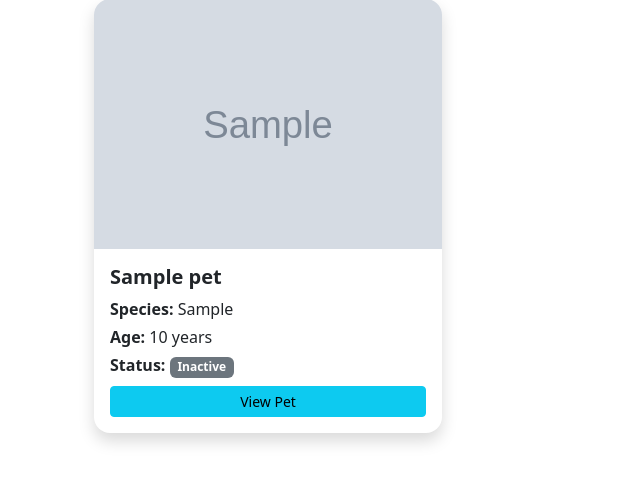
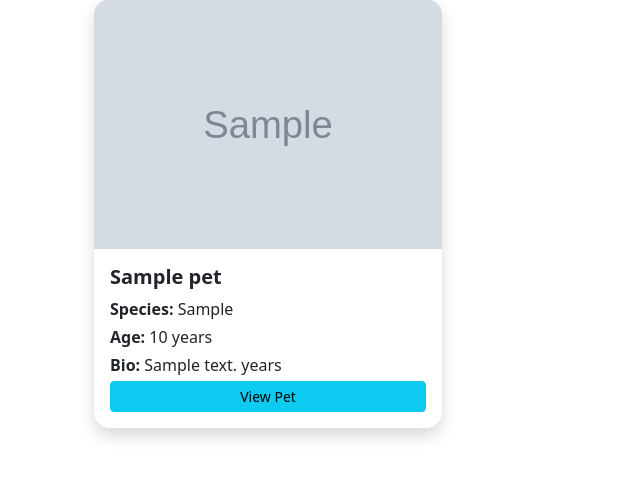
Before and after one commit to sniper7jd/purrfect, a Flask app: page / in a window 1280 px wide. Shown: the part 303-786 px from the top of the page, without its empty margins (0-640 px from the left). Run offline with Flask 3, Linux system fonts and the light colour scheme; a user stored in the database is signed in; tables that the repository leaves empty hold one stand-in row (values such as "Sample post"); grey boxes marked "Sample" are stand-in pictures; some libraries are stand-ins or nearby versions.

Commit message:
active and cannot message oneself

```diff
--- a/app/main/routes.py
+++ b/app/main/routes.py
@@ -50,8 +50,12 @@ def unlike_pet(pet_id):
 @login_required
 def chat(user_id):
     user = current_user
+
+    if user.id == user_id:
+        flash("That's your pet!", "warning")
+        return redirect(url_for('main.index'))
+
     other_user = User.query.get(user_id)
-
     if other_user is None:
         return redirect(url_for('main.messages'))  # Redirect if user not found
 
--- a/app/templates/index.html
+++ b/app/templates/index.html
@@ -23,13 +23,7 @@
                         <h5 class="card-title fw-semibold">{{ pet.name }}</h5>
                         <p class="mb-1"><strong>Species:</strong> {{ pet.species }}</p>
                         <p class="mb-1"><strong>Age:</strong> {{ pet.age }} years</p>
-                        <p class="mb-2"><strong>Status:</strong>
-                            {% if pet.active %}
-                                <span class="badge bg-success">Active</span>
-                            {% else %}
-                                <span class="badge bg-secondary">Inactive</span>
-                            {% endif %}
-                        </p>
+                        <p class="mb-1"><strong>Bio:</strong> {{ pet.bio }} years</p>
                         <a href="{{ url_for('main.view_pet', pet_id=pet.id) }}" class="btn btn-info btn-sm w-100">View Pet</a>
                     </div>
                 </div>
--- a/app/templates/user.html
+++ b/app/templates/user.html
@@ -40,7 +40,7 @@
                             <p><strong>Species:</strong> {{ pet.species }}</p>
                             <p><strong>Age:</strong> {{ pet.age }} years</p>
                             <p><strong>Status:</strong>
-                                {% if pet.active %}
+                                {% if pet.is_active %}
                                     <span class="badge bg-success">Active</span>
                                 {% else %}
                                     <span class="badge badge-orange">Inactive</span>
```
